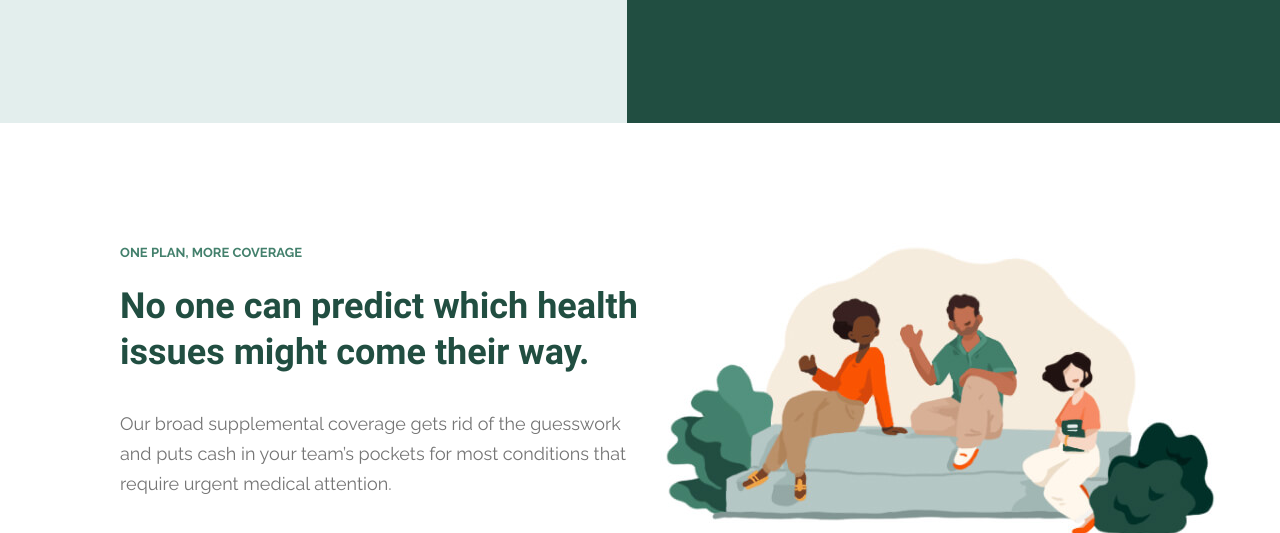
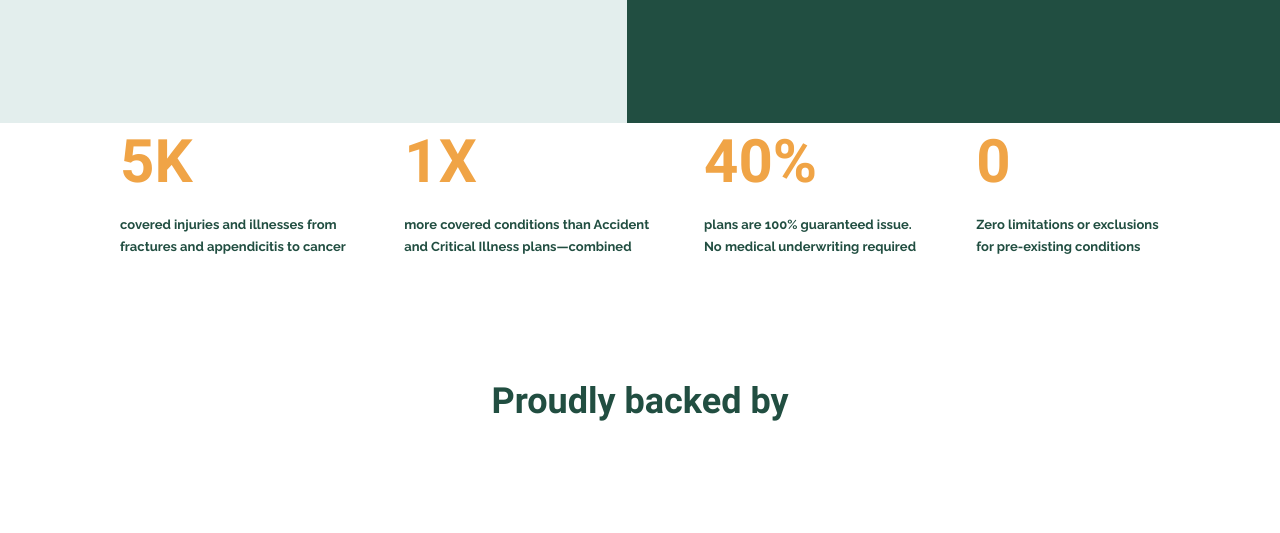
Before and after one commit to web77code/brella-layout, a plain HTML site: page index.html in a window 1280 px wide. Shown: the part 2410-2943 px from the top of the page. Drawn offline with Linux system fonts and the light colour scheme.

Commit message:
content: delete unnecessary section

```diff
--- a/index.html
+++ b/index.html
@@ -316,27 +316,6 @@
           </div>
         </section>
 
-        <section class="information page__section page__section_size_m">
-          <div class="information__column">
-            <p class="information__caption">one plan, more coverage</p>
-            <h2 class="information__title">
-              No one can predict which health issues might come their way.
-            </h2>
-            <p class="information__text">
-              Our broad supplemental coverage gets rid of the guesswork and puts
-              cash in your team’s pockets for most conditions that require
-              urgent medical attention.
-            </p>
-          </div>
-          <div class="information__column">
-            <img
-              class="information__image"
-              src="./images/information-image1.jpg"
-              alt=""
-            />
-          </div>
-        </section>
-
         <section class="numbers page__section page__section_size_m">
           <ul class="numbers__list">
             <li class="numbers__item">
```
